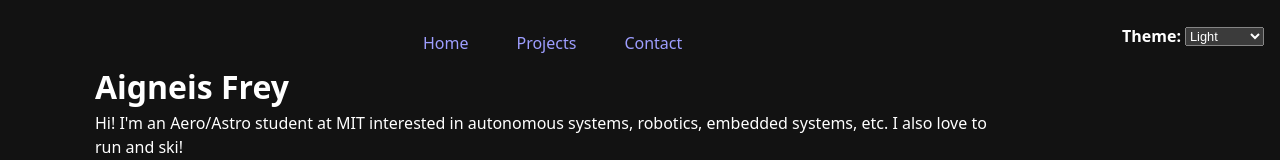
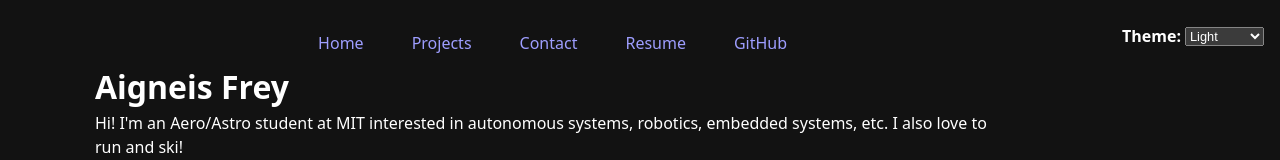
Before and after one commit to aafrey/my-portfolio, a SvelteKit app: page / in a window 1280 px wide. Shown: the top 160 px of the page. Built offline with nearby package versions, Linux system fonts and the light colour scheme.

Commit message:
added resume and github pages

```diff
--- a/src/routes/+layout.svelte
+++ b/src/routes/+layout.svelte
@@ -1,10 +1,11 @@
 <script>
     import { page } from "$app/stores";
     let pages = [
-      { url: "/", title: "Home" },
+      { url: "/my-portfolio/", title: "Home" },
       { url: "./projects", title: "Projects" },
       { url: "./contact", title: "Contact" },
-      // add the rest of your pages here
+      { url: "./resume", title: "Resume" },
+      { url: "https://github.mit.edu/aafrey", title: "GitHub" },
     ];
   </script>
 
```
